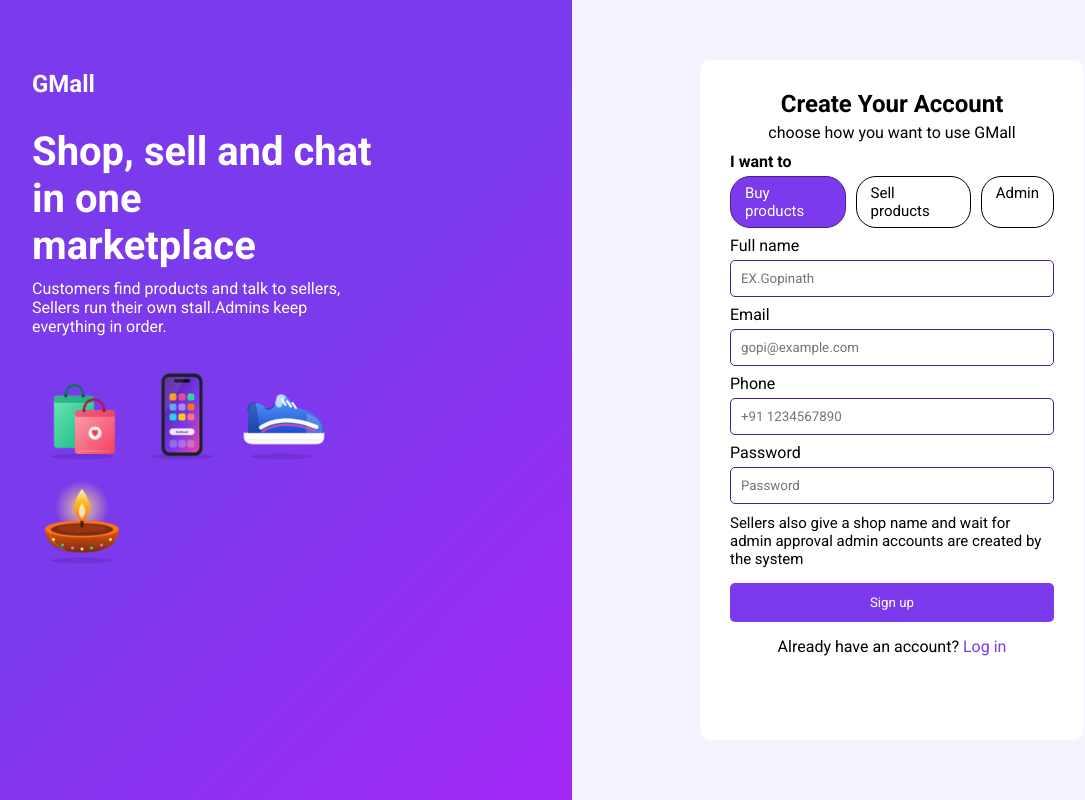
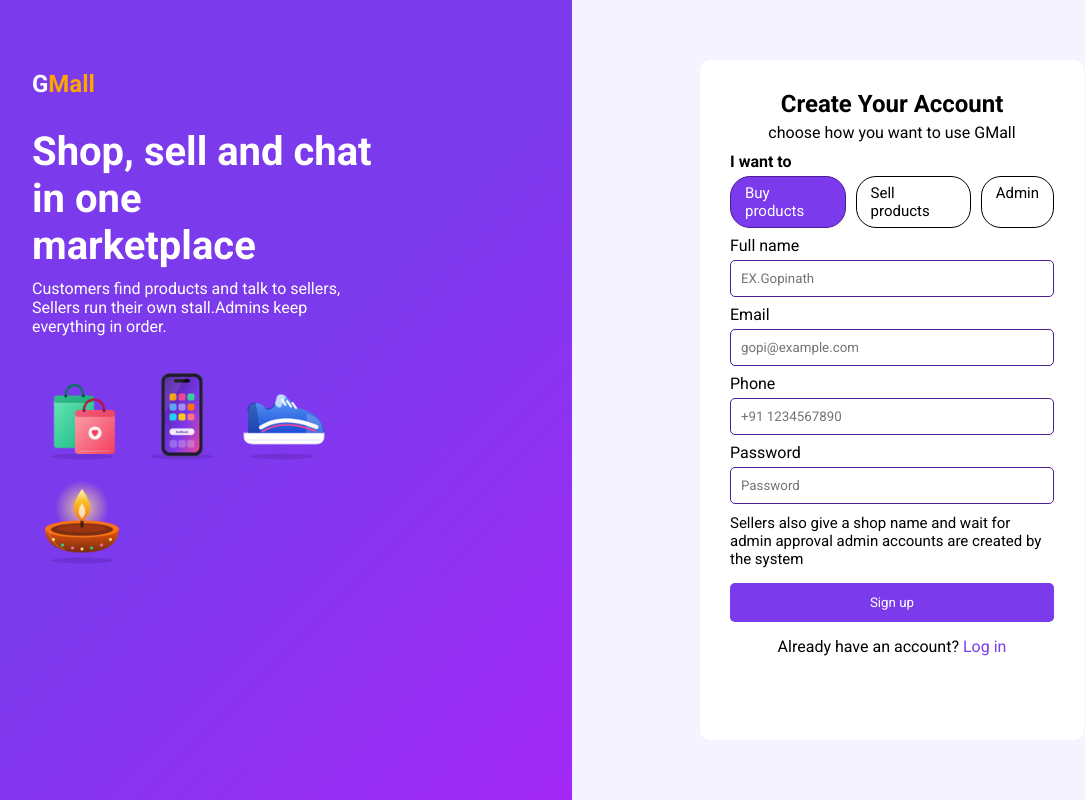
Before and after one commit to gopi6439/GMall, a React (Vite) app in the folder Frontend/: page / in a window 1280 px wide. Shown: the whole page, without its empty margins (68-1153 px from the left). Built offline with nearby package versions, Linux system fonts and the light colour scheme; no server answers.

Commit message:
App name chnged

```diff
--- a/Frontend/src/components/customer/Home.jsx
+++ b/Frontend/src/components/customer/Home.jsx
@@ -60,12 +60,12 @@ function Home({ setProduct, setChatProduct, cartUpdate, setCartUpdate, searchTex
     let filterProducts = allProducts.filter((product) => {
         setLoading(true);
         // console.log("pf", priceFilter);
+        if (product.status == "Active") {
             let matchSearch = product.productName.toLowerCase().includes(searchText.toLowerCase());
             let matchPrice = true;
             if (priceFilter === "u5000") {
                 matchPrice = product.currentPrice <= 5000;
             }
-
             if (priceFilter === "u10000") {
                 matchPrice = product.currentPrice <= 10000;
             }
@@ -74,6 +74,7 @@ function Home({ setProduct, setChatProduct, cartUpdate, setCartUpdate, searchTex
             }
             setLoading(false);
             return matchSearch && matchPrice;
+        }
     });
 
 
--- a/Frontend/src/components/seller/Dashboard.jsx
+++ b/Frontend/src/components/seller/Dashboard.jsx
@@ -69,7 +69,7 @@ function Dashboard({sellerInfo,setShowProfileCard,totalMyProducts}) {
             let data = response.data;
             let salesMonth = 0;
             data.forEach((value) => {
-                salesMonth+=value.currentPrice;
+                salesMonth+=value.allProducts.currentPrice;
             });
             setDashboardData(
                 {
--- a/Frontend/src/pages/LoginandSigninPage.jsx
+++ b/Frontend/src/pages/LoginandSigninPage.jsx
@@ -16,7 +16,7 @@ function LoginandSigninPage({setLogged}) {
     <>
     <div className="logincontainer">
     <div className="left">
-        <h2>GMall</h2>
+        <h2>G<span style={{color:"orange"}}>Mall</span></h2>
         <h3>Shop, sell and chat in one marketplace</h3>
         <p>Customers find products and talk to sellers, Sellers run their own stall.Admins keep everything in order.</p>
         <div>
```
Lines whose indentation alone changed are shown as unchanged.
